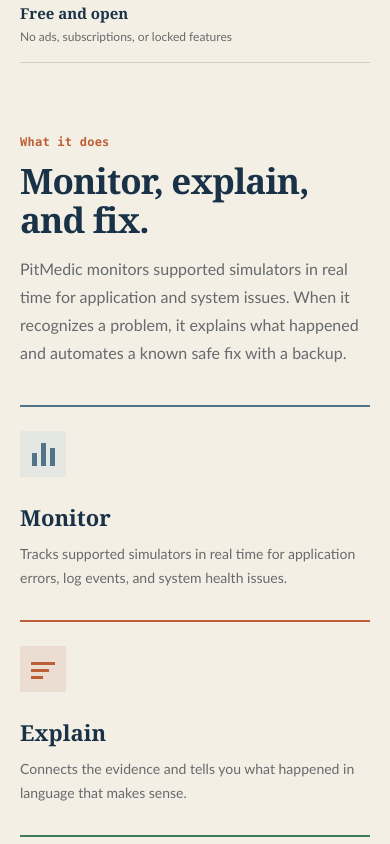
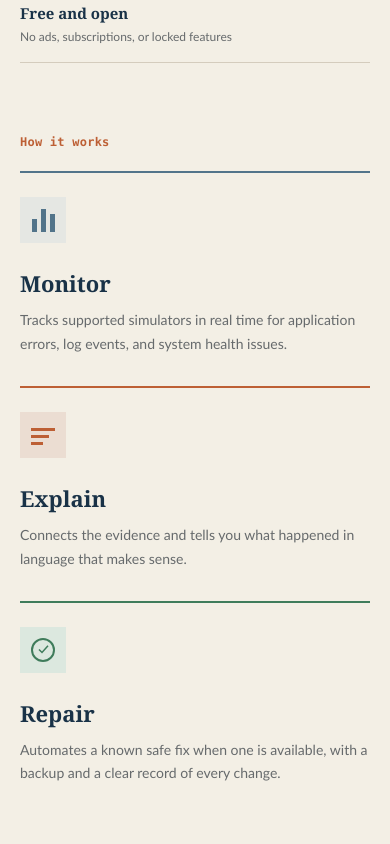
Before and after one commit to rholmes426/PitMedic, a plain HTML site: page website/index.html in a window 390 px wide. Shown: the part 1200-2044 px from the top of the page. Drawn offline with Linux system fonts and the light colour scheme.

Commit message:
Remove redundant process summary

```diff
--- a/website/index.html
+++ b/website/index.html
@@ -101,11 +101,7 @@
       </section>
 
       <section class="section process" id="how-it-works">
-        <div class="section-intro">
-          <span class="section-kicker">What it does</span>
-          <h2>Monitor, explain,<br />and fix.</h2>
-          <p>PitMedic monitors supported simulators in real time for application and system issues. When it recognizes a problem, it explains what happened and automates a known safe fix with a backup.</p>
-        </div>
+        <span class="section-kicker process-kicker">How it works</span>
         <div class="process-grid">
           <article><div class="step-icon monitor-icon"><i></i><i></i><i></i></div><h3>Monitor</h3><p>Tracks supported simulators in real time for application errors, log events, and system health issues.</p></article>
           <article><div class="step-icon explain-icon"><i></i><i></i><i></i></div><h3>Explain</h3><p>Connects the evidence and tells you what happened in language that makes sense.</p></article>
--- a/website/styles.css
+++ b/website/styles.css
@@ -310,7 +310,6 @@ svg { display: block; }
 .proof-bar span { color: var(--muted); font-size: 12px; line-height: 1.45; }
 
 .section { max-width: 1120px; margin: 0 auto; padding: 92px 30px; }
-.section-intro { max-width: 520px; }
 .section-kicker { display: block; margin-bottom: 13px; }
 .section h2,
 .sim-section h2,
@@ -321,14 +320,13 @@ svg { display: block; }
   line-height: 1.1;
   letter-spacing: -.025em;
 }
-.section-intro p,
 .sim-copy p {
   color: var(--muted);
   font-size: 16px;
   line-height: 1.75;
 }
+.process-kicker { margin-bottom: 26px; }
 .process-grid {
-  margin-top: 50px;
   display: grid;
   grid-template-columns: repeat(3, 1fr);
   gap: 38px;
@@ -460,7 +458,8 @@ footer > div a:hover { color: var(--orange); }
   }
   .proof-bar div:last-child { border-bottom: 0; }
   .section { padding: 72px 20px; }
-  .process-grid { grid-template-columns: 1fr; gap: 30px; margin-top: 38px; }
+  .process-kicker { margin-bottom: 22px; }
+  .process-grid { grid-template-columns: 1fr; gap: 30px; }
   .process-grid article { min-height: auto; }
   .sim-inner { grid-template-columns: 1fr; gap: 40px; }
   .closing { padding: 66px 20px; grid-template-columns: 1fr; gap: 24px; }
```
